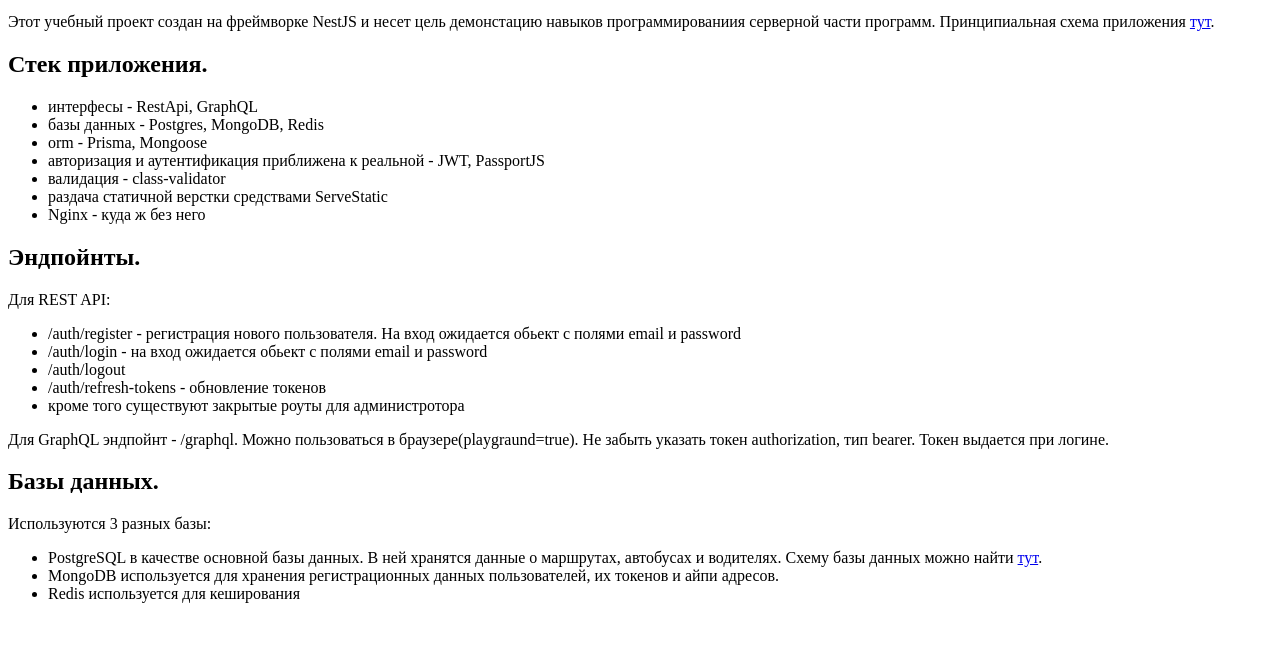
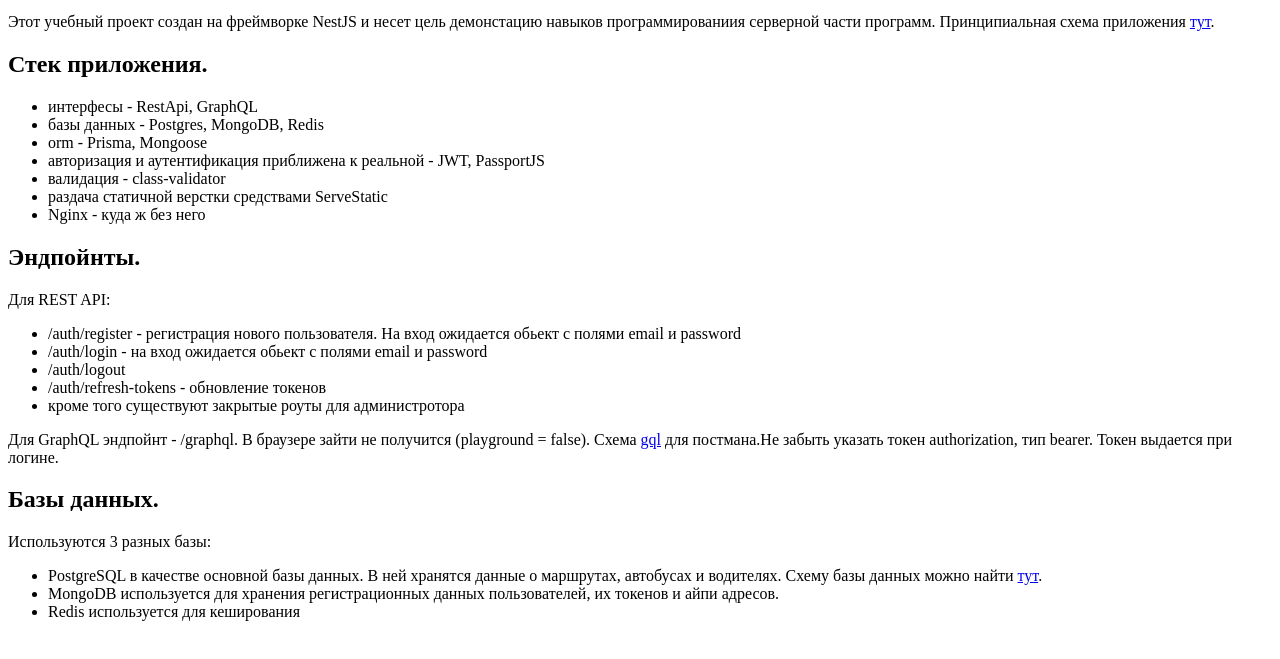
Before and after one commit to AntonRemenets/transport, a website: page public/index.html in a window 1280 px wide. Shown: the part 101-760 px from the top of the page. Drawn offline with Linux system fonts and the light colour scheme.

Commit message:
playgroud false

```diff
--- a/public/index.html
+++ b/public/index.html
@@ -1,17 +1,17 @@
 <!doctype html>
-<html lang="en">
+<html lang='en'>
 <head>
-  <meta charset="UTF-8">
-  <meta name="viewport"
-        content="width=device-width, user-scalable=no, initial-scale=1.0, maximum-scale=1.0, minimum-scale=1.0">
-  <meta http-equiv="X-UA-Compatible" content="ie=edge">
+  <meta charset='UTF-8'>
+  <meta name='viewport'
+        content='width=device-width, user-scalable=no, initial-scale=1.0, maximum-scale=1.0, minimum-scale=1.0'>
+  <meta http-equiv='X-UA-Compatible' content='ie=edge'>
   <title>Transport API</title>
 </head>
 <body>
 <h1>Transport</h1>
 <p>Добро пожаловать на страничку моего проекта Путник!</p>
 <p>Этот учебный проект создан на фреймворке NestJS и несет цель демонстацию навыков программированиия серверной части
-  программ. Принципиальная схема приложения <a href="app.jpg">тут</a>.</p>
+  программ. Принципиальная схема приложения <a href='app.jpg'>тут</a>.</p>
 <h2>Стек приложения.</h2>
 <ul>
   <li>интерфесы - RestApi, GraphQL</li>
@@ -31,13 +31,14 @@
   <li>/auth/refresh-tokens - обновление токенов</li>
   <li>кроме того существуют закрытые роуты для администротора</li>
 </ul>
-<p>Для GraphQL эндпойнт - /graphql. Можно пользоваться в браузере(playgraund=true). Не забыть указать токен
+<p>Для GraphQL эндпойнт - /graphql. В браузере зайти не получится (playground = false). Схема <a
+  href='schema.gql'>gql</a> для постмана.Не забыть указать токен
   authorization, тип bearer. Токен выдается при логине.</p>
 <h2>Базы данных.</h2>
 <p>Используются 3 разных базы:</p>
 <ul>
   <li>PostgreSQL в качестве основной базы данных. В ней хранятся данные о маршрутах, автобусах и водителях. Схему базы
-    данных можно найти <a href="transportDB.jpg">тут</a>.
+    данных можно найти <a href='transportDB.jpg'>тут</a>.
   </li>
   <li>MongoDB используется для хранения регистрационных данных пользователей, их токенов и айпи адресов.</li>
   <li>Redis используется для кеширования</li>
--- a/src/app.module.ts
+++ b/src/app.module.ts
@@ -23,7 +23,7 @@
       driver: ApolloDriver,
       autoSchemaFile: join(process.cwd(), 'src/schema.gql'),
       sortSchema: true,
-      playground: true,
+      playground: false,
       buildSchemaOptions: {
         numberScalarMode: 'integer',
       },
```
Also changed, not shown: 1 other file.
